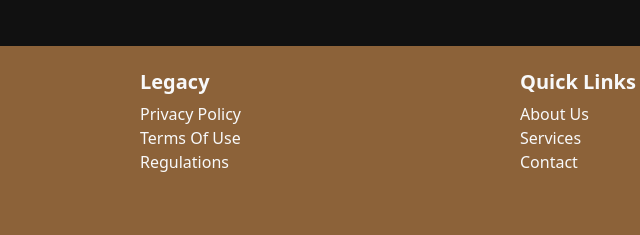
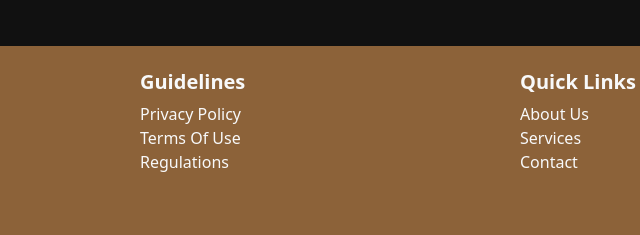
Before and after one commit to abhipariharr/BrandoForge, a plain HTML site: page index.html in a window 1280 px wide. Shown: the part 1778-2013 px from the top of the page, 322-962 px from the left. Drawn offline with nearby package versions, Linux system fonts and the light colour scheme.

Commit message:
Update index.html

```diff
--- a/index.html
+++ b/index.html
@@ -160,7 +160,7 @@
                     </div>
                 </div>
                 <div class="col-md-4 mb-3">
-                    <h5 class="fw-bold">Legacy</h5>
+                    <h5 class="fw-bold">Guidelines</h5>
                     <ul class="list-unstyled">
                         <li><a href="#" class="text-light text-decoration-none">Privacy Policy</a></li>
                         <li><a href="#" class="text-light text-decoration-none">Terms Of Use</a></li>
```
